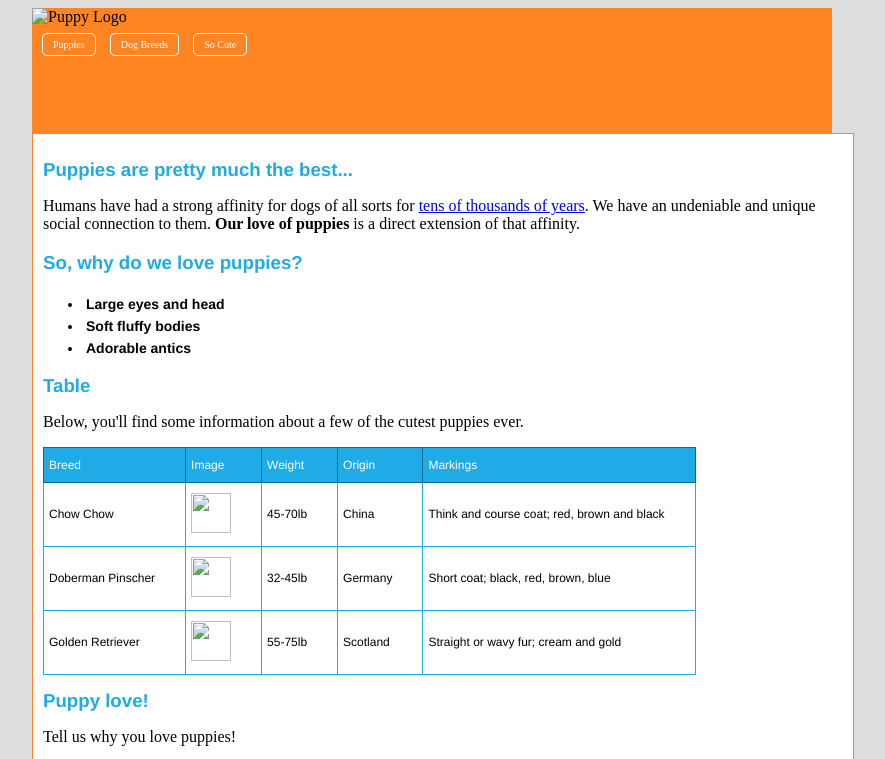
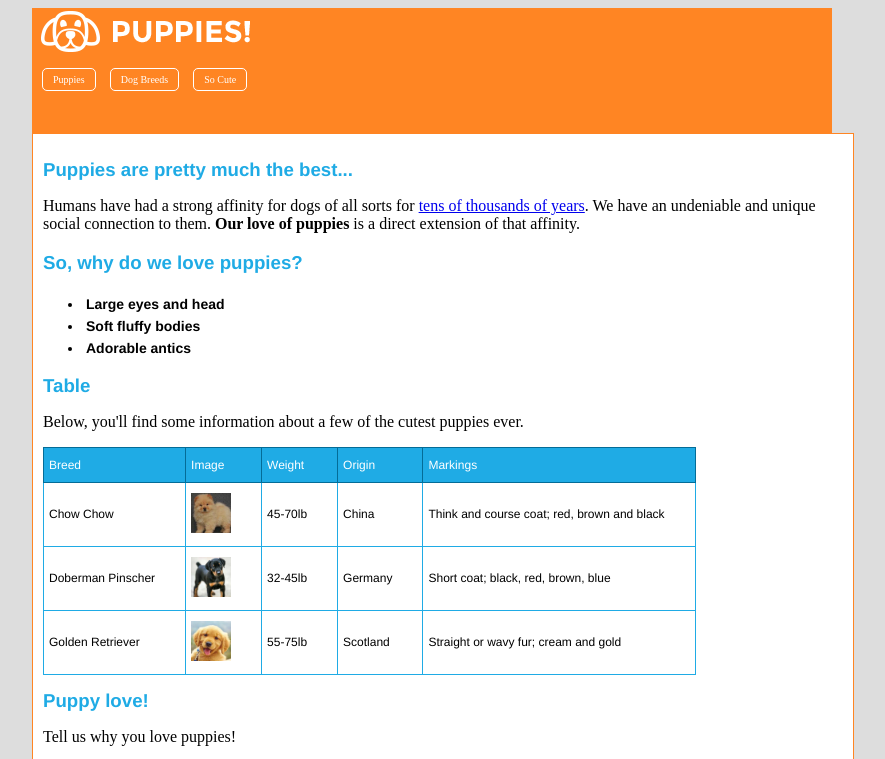
Before and after one commit to cfrazie1/puppy-love, a plain HTML site: page index.html in a window 1280 px wide. Shown: the top 759 px of the page, without its empty margins (176-1061 px from the left). Drawn offline with Linux system fonts and the light colour scheme.

Commit message:
resubmit

```diff
--- a/index.html
+++ b/index.html
@@ -10,7 +10,7 @@
                 <div>
                  <header id="site_header">
 
-                    <a id="logo"><img src="img/logo.png" alt="Puppy Logo"></a>
+                    <a id="logo"><img src="images/logo.png" alt="Puppy Logo"></a>
 
                      <nav class="main_navigation">
                          <a href="#">Puppies</a>
@@ -53,21 +53,21 @@
                              <tbody>
                                  <tr>
                                      <td>Chow Chow</td>
-                                     <td><img src="img/puppy__12.jpg" alt=""></td>
+                                     <td><img src="images/puppy__12.jpg" alt=""></td>
                                      <td>45-70lb</td>
                                      <td>China</td>
                                      <td>Think and course coat; red, brown and black</td>
                                  </tr>
                                  <tr>
                                      <td>Doberman Pinscher</td>
-                                     <td><img src="img/puppy__13.jpg" alt=""></td>
+                                     <td><img src="images/puppy__13.jpg" alt=""></td>
                                      <td>32-45lb</td>
                                      <td>Germany</td>
                                      <td>Short coat; black, red, brown, blue</td>
                                  </tr>
                                  <tr>
                                      <td>Golden Retriever</td>
-                                     <td><img src="img/puppy__11.jpg" alt=""></td>
+                                     <td><img src="images/puppy__11.jpg" alt=""></td>
                                      <td>55-75lb</td>
                                      <td>Scotland</td>
                                      <td>Straight or wavy fur; cream and gold</td>
```
Also changed, not shown: images/bg.jpg (added), images/logo.png (added), images/pattern.jpg (added), images/puppy__00.jpg (added), images/puppy__11.jpg (added), images/puppy__12.jpg (added), images/puppy__13.jpg (added), main.js (deleted).
